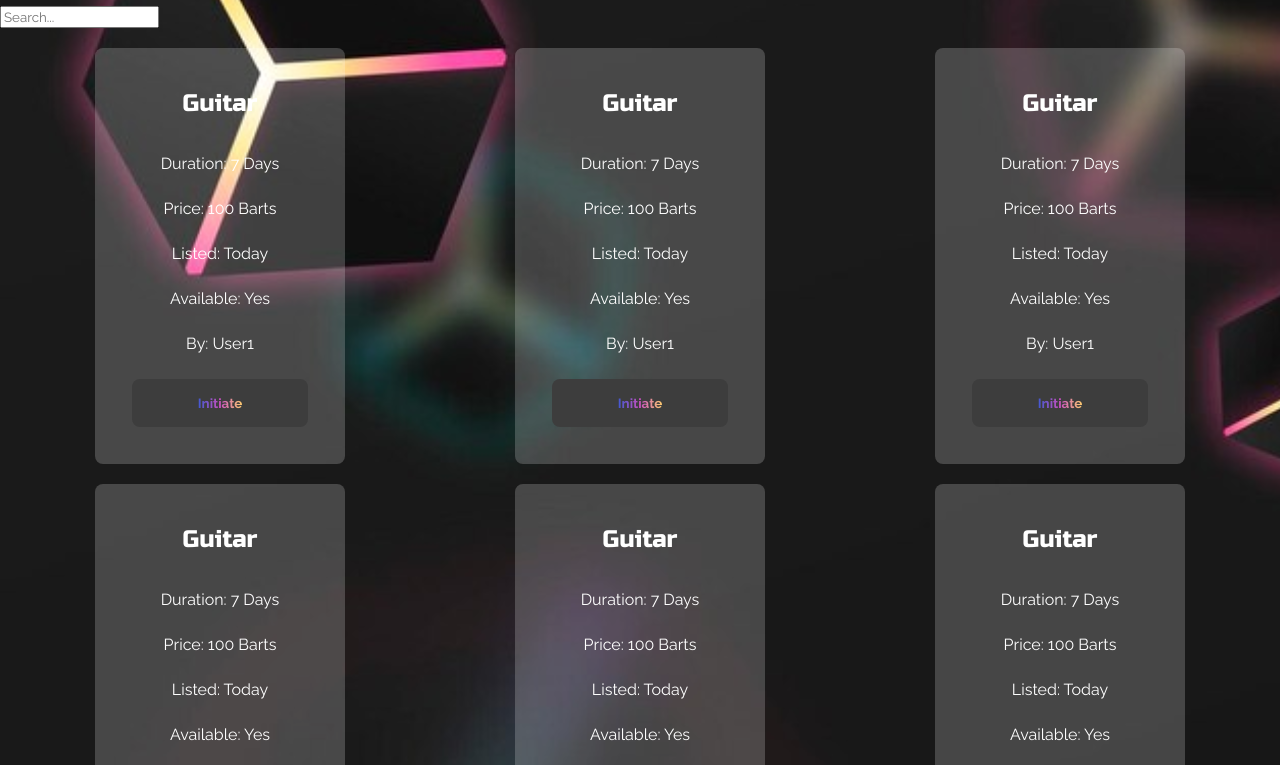
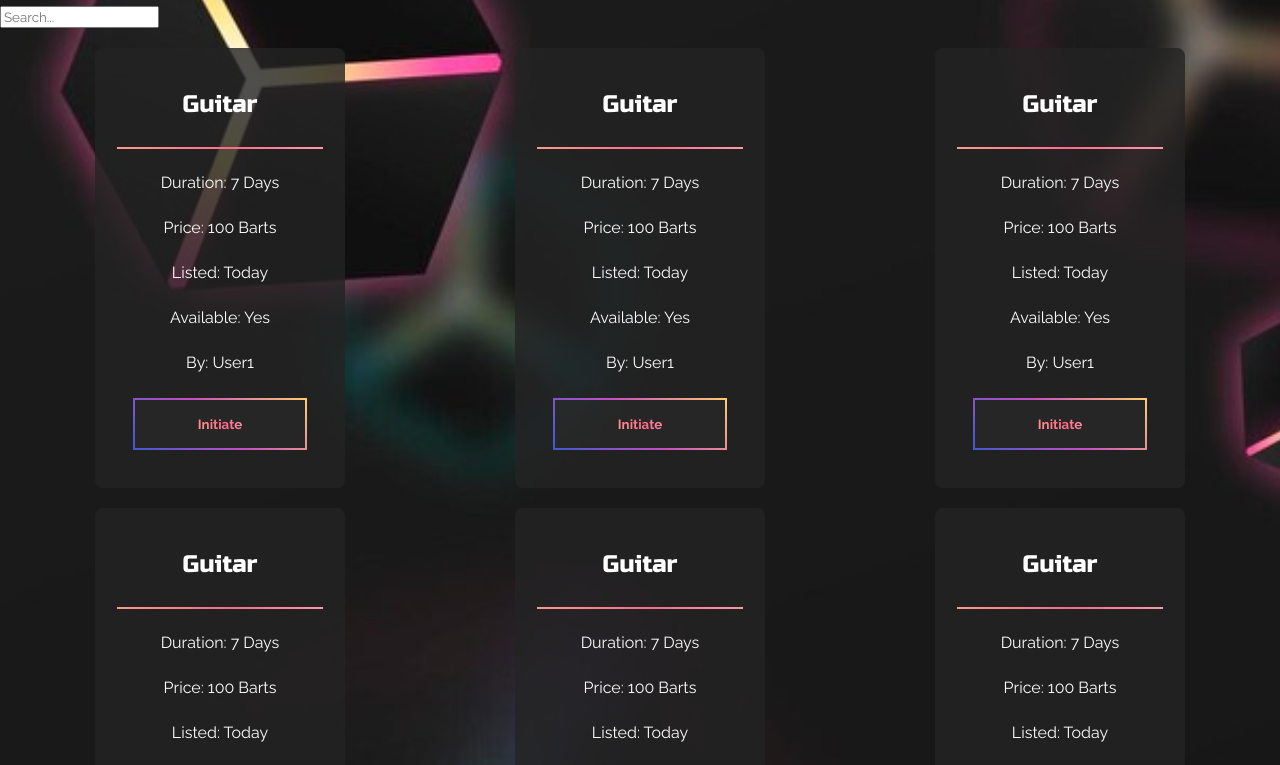
Before and after one commit to Dev-N007/Smart-Share, a plain HTML site: page explore.html in a window 1280 px wide. Shown: the part 76-841 px from the top of the page. Drawn offline with nearby package versions, Linux system fonts and the light colour scheme.

Commit message:
upgraded things

```diff
--- a/explore.html
+++ b/explore.html
@@ -11,7 +11,7 @@
     <style>
       main{
         display: grid;
-        grid-template-columns: repeat(auto-fill,minmax(300px,1fr));
+        grid-template-columns: repeat(auto-fill,minmax(400px,1fr));
         grid-gap: 20px;
         justify-items: center;
         padding: 20px;
@@ -39,6 +39,7 @@
     <main class="container">
       <div class="holder" >
         <h2>Guitar</h2>
+        <hr>
         <p>Duration: 7 Days</p>
         <p>Price: 100 Barts</p>
         <p>Listed: Today</p>
@@ -48,6 +49,7 @@
       </div>
       <div class="holder" >
         <h2>Guitar</h2>
+        <hr>
         <p>Duration: 7 Days</p>
         <p>Price: 100 Barts</p>
         <p>Listed: Today</p>
@@ -57,6 +59,7 @@
       </div>
       <div class="holder" >
         <h2>Guitar</h2>
+        <hr>
         <p>Duration: 7 Days</p>
         <p>Price: 100 Barts</p>
         <p>Listed: Today</p>
@@ -66,6 +69,7 @@
       </div>
       <div class="holder" >
         <h2>Guitar</h2>
+        <hr>
         <p>Duration: 7 Days</p>
         <p>Price: 100 Barts</p>
         <p>Listed: Today</p>
@@ -75,6 +79,7 @@
       </div>
       <div class="holder" >
         <h2>Guitar</h2>
+        <hr>
         <p>Duration: 7 Days</p>
         <p>Price: 100 Barts</p>
         <p>Listed: Today</p>
@@ -84,6 +89,7 @@
       </div>
       <div class="holder" >
         <h2>Guitar</h2>
+        <hr>
         <p>Duration: 7 Days</p>
         <p>Price: 100 Barts</p>
         <p>Listed: Today</p>
@@ -93,6 +99,7 @@
       </div>
       <div class="holder" >
         <h2>Guitar</h2>
+        <hr>
         <p>Duration: 7 Days</p>
         <p>Price: 100 Barts</p>
         <p>Listed: Today</p>
@@ -102,6 +109,7 @@
       </div>
       <div class="holder" >
         <h2>Guitar</h2>
+        <hr>
         <p>Duration: 7 Days</p>
         <p>Price: 100 Barts</p>
         <p>Listed: Today</p>
@@ -111,6 +119,7 @@
       </div>
       <div class="holder" >
         <h2>Guitar</h2>
+        <hr>
         <p>Duration: 7 Days</p>
         <p>Price: 100 Barts</p>
         <p>Listed: Today</p>
--- a/style.css
+++ b/style.css
@@ -31,19 +31,19 @@ nav{
 #nav-list{
     list-style: none;
     padding: 1em;
-    width: 50vw;
+    width: 40vw;
 }
 nav a{
     text-decoration: none;
     color: white
 }
 #nav-list a:hover{
-    color: rgb(88, 85, 85);
+
     transform: scale(1.1);
 }
 #hero-section{
     margin-right: 2rem;
-    height: 95vh;
+    height: 100vh;
     align-items: space-around;
     color: white;
 }
@@ -63,19 +63,19 @@ nav a{
     margin: 1rem;
     padding:1rem 1.5rem;
     border-radius: 8px;
-    background-color:   rgba(61, 61, 61, 1);
+    background-color:   rgba(61, 61, 61, 0.2);
     border: 0px;
+    border:2px solid transparent;
+    border-image: linear-gradient(43deg, #4159d0 0%, #C850C0 50%, #FFCC70 100%) 1;
 }
 .btn span{
-    background: linear-gradient(90deg, #4159d0 0%, #C850C0 50%, #FFCC70 100%);
+    background: linear-gradient(45deg, #FF9A8B 0%, #FF6A88 55%, #FF99AC 100%) ;
     -webkit-text-fill-color: transparent;
     background-clip: text;
     font-weight: bolder;
 }
 .btn:hover{
     cursor: pointer;
-    border:1px solid transparent;
-    border-image: linear-gradient(43deg, #4159d0 0%, #C850C0 50%, #FFCC70 100%) 1;
 
 }
 .featured{
@@ -90,18 +90,24 @@ nav a{
     display: flex;
     flex-direction: column;
     justify-content: center;
-    background: rgba(255,255,255,0.2);
-    border: 1px solid transparent;
+    background: rgba(35,35,35,0.8);
+    border: 2px solid transparent;
     border-radius: 8px;
     min-width: 250px;
     padding: 20px;
     text-align: center;
-    transition: transform 0.3s, box-shadow 0.3s;
 }
+hr{
+    border:1px solid transparent;
+    width: 100%;
+    border-image: linear-gradient(90deg, #FF9A8B 0%, #FF6A88 55%, #FF99AC 100%) 1;
+}
+
 .holder h2{
     font-weight: 300;
     color: white;
     margin-bottom: 20px;
+    box-shadow: 0 0 10px rgba(255,255,255,0,1);
 }
 .holder p{
     color: white;
```
Also changed, not shown: index.html (+4 -1 lines).
